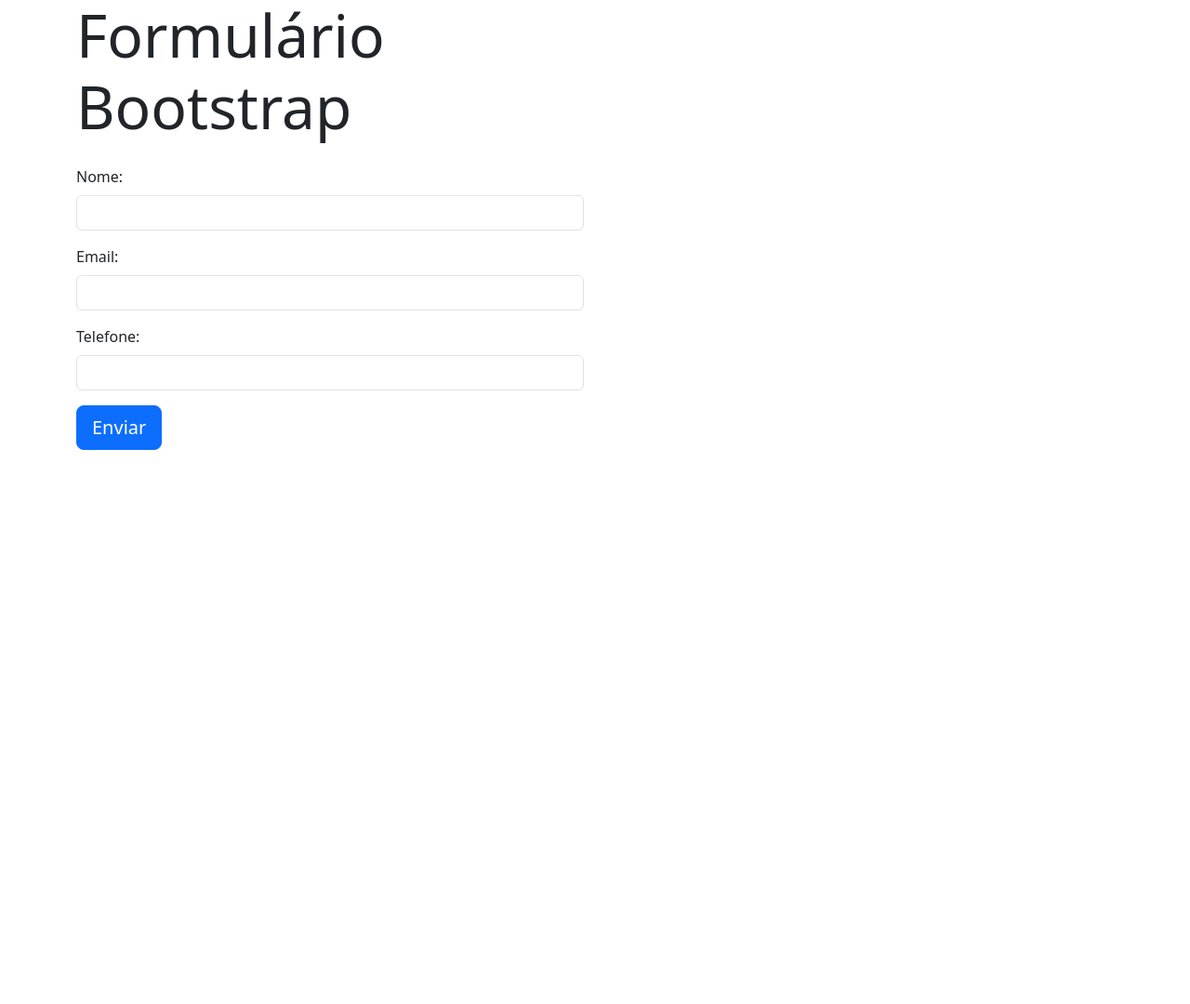
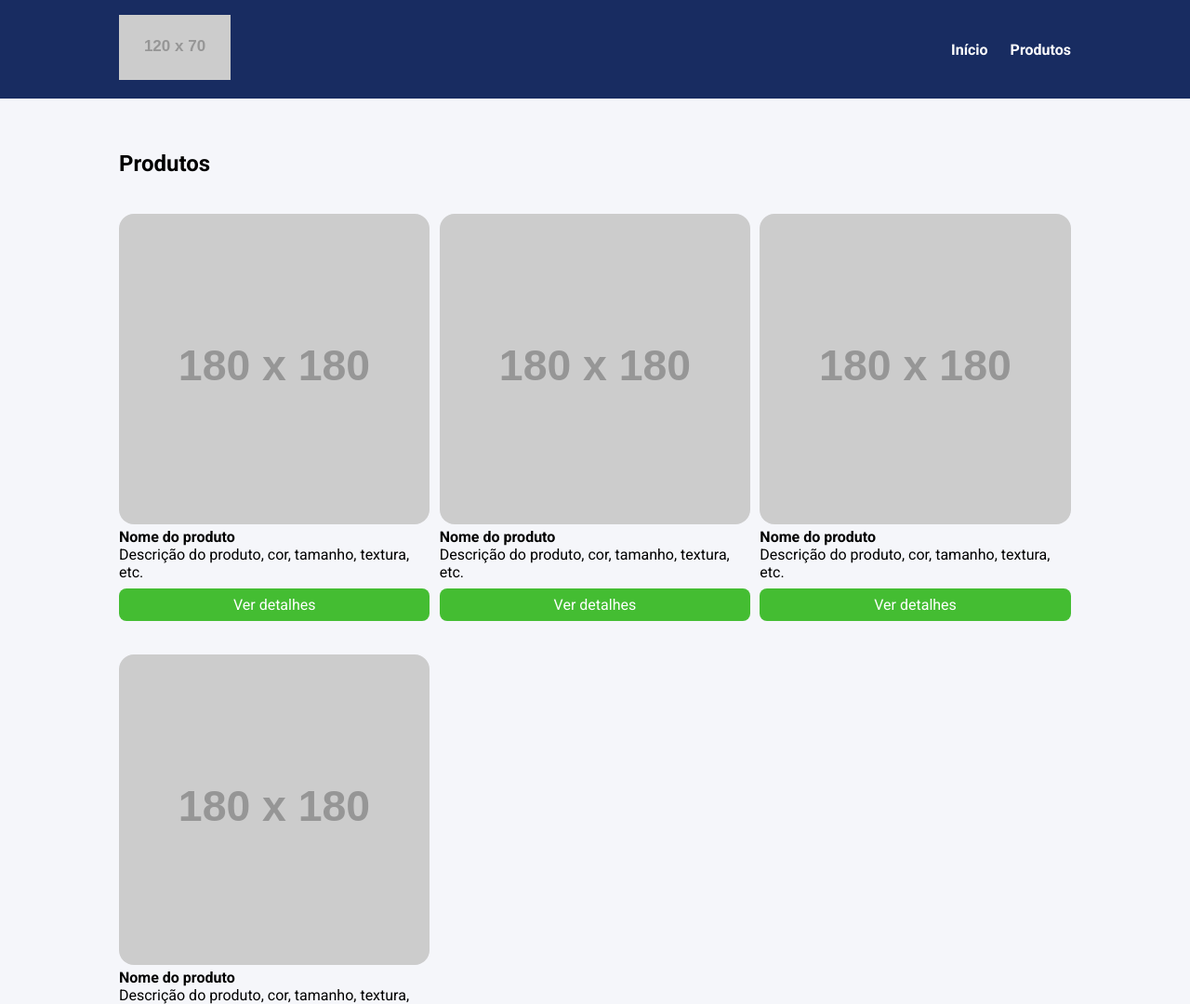
Before and after one commit to MiguelWiik/curso_ebac_frontend, a website: page index.html in a window 1280 px wide. Shown: the top 1080 px of the page at 93% size. Before the commit the page ends 800 px from the top, so only its background shows below. Drawn offline with nearby package versions, Linux system fonts and the light colour scheme; placeholder pictures from the web are drawn by us.

Commit message:
converte CSS para SASS

```diff
--- a/index.html
+++ b/index.html
@@ -1,29 +1,79 @@
 <!DOCTYPE html>
-<html lang="pt-br">
+<html lang="pt-BR">
 <head>
     <meta charset="UTF-8">
+    <meta http-equiv="X-UA-Compatible" content="IE=edge">
     <meta name="viewport" content="width=device-width, initial-scale=1.0">
-    <title>Bootstrap form</title>
-    <link href="https://cdn.jsdelivr.net/npm/bootstrap@5.3.0/dist/css/bootstrap.min.css" rel="stylesheet">
+    <title>Document</title>
+    <link rel="preconnect" href="https://fonts.googleapis.com">
+    <link rel="preconnect" href="https://fonts.gstatic.com" crossorigin>
+    <link href="https://fonts.googleapis.com/css2?family=Roboto:wght@400;700&display=swap" rel="stylesheet">
+    <link rel="stylesheet" href="build/main.css">
 </head>
 <body>
-    <div class="container">
-        <div class="row">
-            <div class="col-6">
-                <h1 class="display-3">Formulário Bootstrap</h1>
-                <form>
-                    <label for="nome" class="form-label pt-3">Nome:</label>
-                    <input type="text" id="nome" class="form-control">
-                    <label for="email" class="form-label pt-3">Email:</label>
-                    <input type="email" id="email" class="form-control">
-                    <label for="telefone" class="form-label pt-3">Telefone:</label>
-                    <input type="tel" id="telefone" class="form-control">
-                    <button type="button" class="btn btn-primary mt-3 btn-lg">Enviar</button>
-                </form>
+    <header>
+        <div class="container">
+            <div class="branding">
+                <img src="https://placehold.co/120x70" />
             </div>
+            <nav>
+                <ul class="menu">
+                    <li>
+                        <a href="#">Início</a>
+                    </li>
+                    <li>
+                        <a href="#">Produtos</a>
+                    </li>
+                </ul>
+            </nav>
         </div>
-    </div>
-
-    <script src="https://cdn.jsdelivr.net/npm/bootstrap@5.3.0/dist/js/bootstrap.bundle.min.js"></script>
+    </header>
+    <section>
+        <div class="container">
+            <h2>Produtos</h2>
+            <ul class="products">
+                <li class="product-item">
+                    <img src="https://placehold.co/180x180" />
+                    <h4>Nome do produto</h4>
+                    <p>
+                        Descrição do produto, cor, tamanho, textura, etc.
+                    </p>
+                    <a href="#" class="product-button">
+                        Ver detalhes
+                    </a>
+                </li>
+                <li class="product-item">
+                    <img src="https://placehold.co/180x180" />
+                    <h4>Nome do produto</h4>
+                    <p>
+                        Descrição do produto, cor, tamanho, textura, etc.
+                    </p>
+                    <a href="#" class="product-button">
+                        Ver detalhes
+                    </a>
+                </li>
+                <li class="product-item">
+                    <img src="https://placehold.co/180x180" />
+                    <h4>Nome do produto</h4>
+                    <p>
+                        Descrição do produto, cor, tamanho, textura, etc.
+                    </p>
+                    <a href="#" class="product-button">
+                        Ver detalhes
+                    </a>
+                </li>
+                <li class="product-item">
+                    <img src="https://placehold.co/180x180" />
+                    <h4>Nome do produto</h4>
+                    <p>
+                        Descrição do produto, cor, tamanho, textura, etc.
+                    </p>
+                    <a href="#" class="product-button">
+                        Ver detalhes
+                    </a>
+                </li>
+            </ul>
+        </div>
+    </section>
 </body>
 </html>
--- /dev/null
+++ b/source/config/reset.scss
@@ -0,0 +1,6 @@
+* {
+    margin: 0;
+    padding: 0;
+    box-sizing: border-box;
+    font-family: Roboto, sans-serif;
+}
--- /dev/null
+++ b/source/imports/variables.scss
@@ -0,0 +1,3 @@
+$headerColor: #182C61;
+$bodyColor: #f5f6fa;
+$buttonProducts: #44bd32;
--- /dev/null
+++ b/source/layout/breakpoints.scss
@@ -0,0 +1,20 @@
+@media screen and (max-width: 1023px) {
+    .container {
+        max-width: 80%;
+    }
+
+    .products {
+        grid-template-columns: repeat(2, 48.5%);
+        column-gap: 3%;
+    }
+}
+
+@media screen and (max-width: 767px) {
+    .products {
+        display: block;
+    }
+
+    .product-item  {
+        margin-bottom: 32px;
+    }
+}
--- /dev/null
+++ b/source/layout/header.scss
@@ -0,0 +1,29 @@
+@use '../imports/variables.scss';
+
+header {
+    background-color: variables.$headerColor;
+    position: sticky;
+    top: 0;
+    left: 0;
+
+    & .container {
+        display: flex;
+        justify-content: space-between;
+        align-items: center;
+        padding: 16px 0;
+    }
+}
+
+.menu {
+    display: flex;
+
+    li {
+        font-weight: bold;
+        margin-left: 24px;
+
+        a {
+            color: #fff;
+            text-decoration: none;
+        }
+    }
+}
--- /dev/null
+++ b/source/layout/sectproducts.scss
@@ -0,0 +1,30 @@
+@use '../imports/variables.scss';
+
+.products {
+    margin-top: 40px;
+    display: grid;
+    grid-template-columns: repeat(3, 32.66%);
+    column-gap: 1%;
+    row-gap: 4%;
+    width: 100%;
+}
+
+.product-item img {
+    width: 100%;
+    border-radius: 16px;
+}
+
+.product-button {
+    display: block;
+    background-color: variables.$buttonProducts;
+    color: #fff;
+    text-align: center;
+    padding: 8px 0;
+    border-radius: 8px;
+    margin-top: 8px;
+    text-decoration: none;
+}
+
+.product-button:hover {
+    background-color: #4cd137;
+}
--- /dev/null
+++ b/source/main.scss
@@ -0,0 +1,23 @@
+@use 'config/reset.scss';
+@use 'imports/variables.scss';
+@use 'layout/header.scss';
+@use 'layout/sectproducts.scss';
+@use 'layout/breakpoints.scss';
+
+body {
+    background-color: variables.$bodyColor;
+}
+
+li {
+    list-style: none;
+}
+
+.container {
+    max-width: 1024px;
+    width: 100%;
+    margin: 0 auto;
+}
+
+section {
+    padding: 56px 0;
+}
--- /dev/null
+++ b/styles.css
@@ -0,0 +1,97 @@
+body {
+    background-color: #f5f6fa;
+}
+
+li {
+    list-style: none;
+}
+
+.container {
+    max-width: 1024px;
+    width: 100%;
+    margin: 0 auto;
+}
+
+header {
+    background-color: #182C61;
+    position: sticky;
+    top: 0;
+    left: 0;
+}
+
+header .container {
+    display: flex;
+    justify-content: space-between;
+    align-items: center;
+    padding: 16px 0;
+}
+
+.menu {
+    display: flex;
+}
+
+.menu li {
+    font-weight: bold;
+    margin-left: 24px;
+}
+
+.menu li a {
+    color: #fff;
+    text-decoration: none;
+}
+
+section {
+    padding: 56px 0;
+}
+
+
+
+.products {
+    margin-top: 40px;
+    display: grid;
+    grid-template-columns: repeat(3, 32.66%);
+    column-gap: 1%;
+    row-gap: 4%;
+    width: 100%;
+}
+
+.product-item img {
+    width: 100%;
+    border-radius: 16px;
+}
+
+.product-button {
+    display: block;
+    background-color: #44bd32;
+    color: #fff;
+    text-align: center;
+    padding: 8px 0;
+    border-radius: 8px;
+    margin-top: 8px;
+    text-decoration: none;
+}
+
+.product-button:hover {
+    background-color: #4cd137;
+}
+
+@media screen and (max-width: 1023px) {
+    .container {
+        max-width: 80%;
+    }
+
+    .products {
+        grid-template-columns: repeat(2, 48.5%);
+        column-gap: 3%;
+    }
+}
+
+@media screen and (max-width: 767px) {
+    .products {
+        display: block;
+    }
+
+    .product-item  {
+        margin-bottom: 32px;
+    }
+}
```
Also changed, not shown: package.json (added, +16 -0 lines), build/main.css (added), 3 other files.
